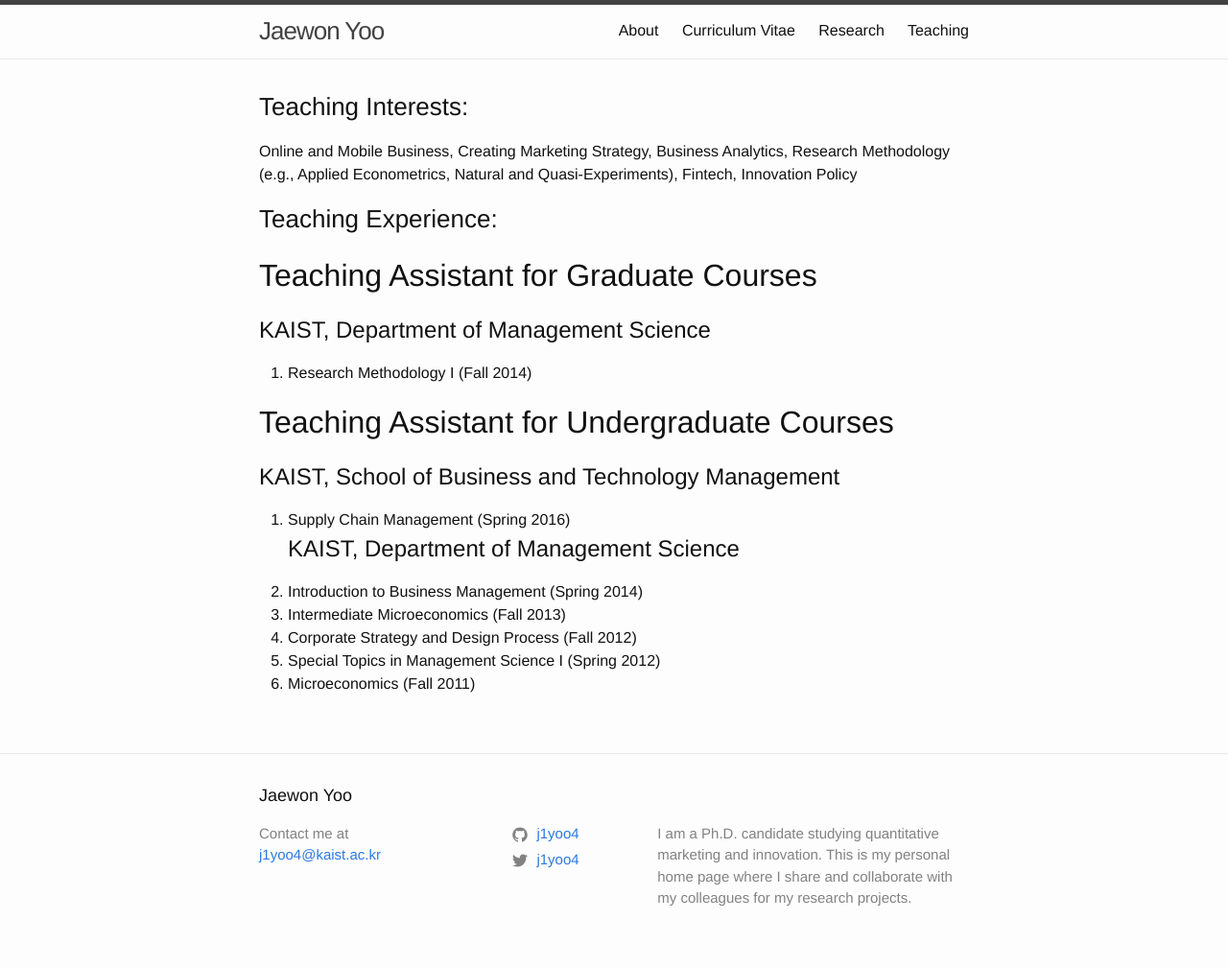
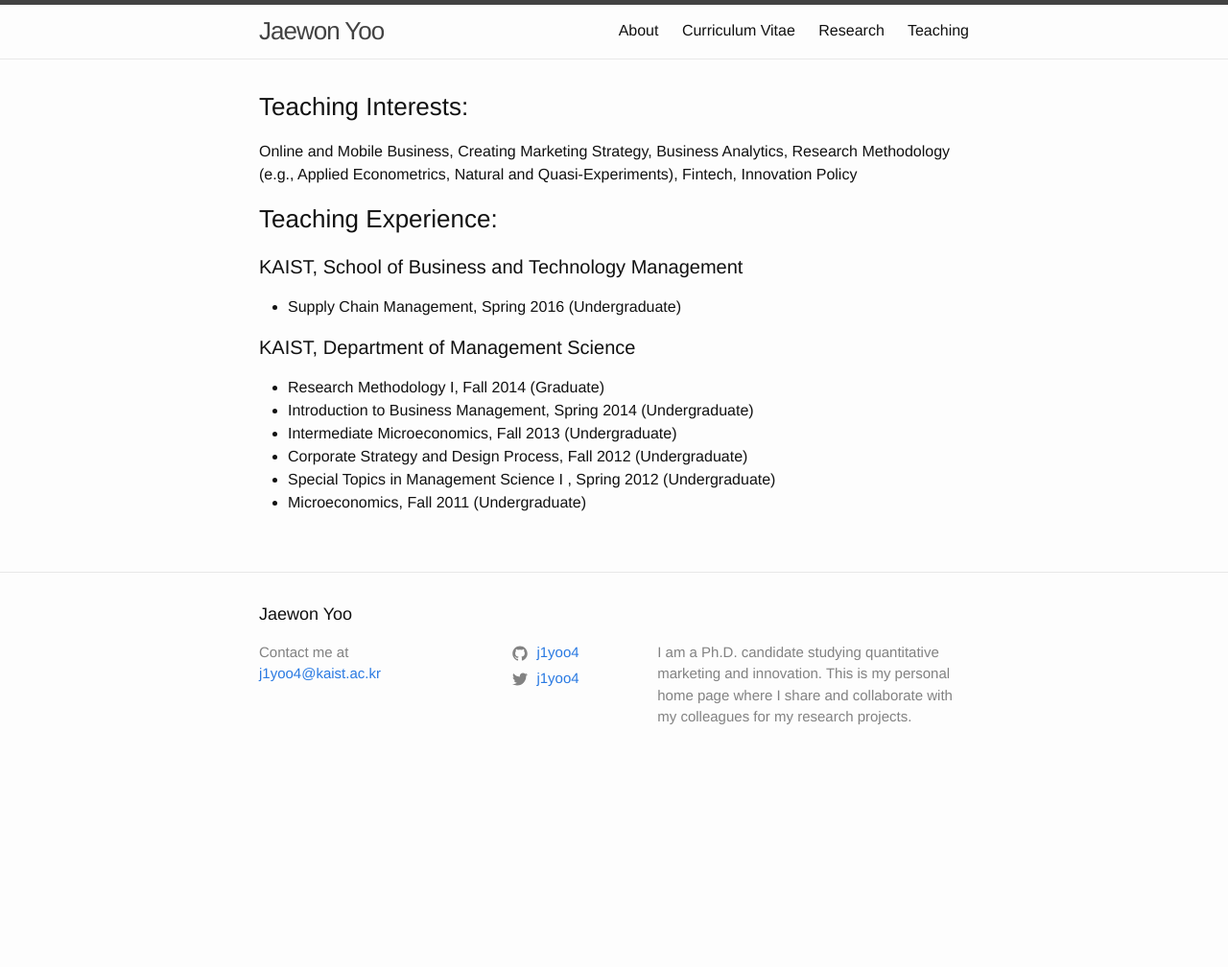
Before and after one commit to j1yoo/j1yoo.github.io, a Jekyll site: the page built from teaching.markdown, in a window 1280 px wide. Shown: the whole page at 96% size. Built offline with Jekyll 4.4.1, drawn with Linux system fonts in a browser that asks for light colours; after the commit the page ends 900 px from its top, so only the background shows below that.

Commit message:
Update teaching.markdown

```diff
--- a/teaching.markdown
+++ b/teaching.markdown
@@ -8,16 +8,13 @@
 Online and Mobile Business, Creating Marketing Strategy, Business Analytics, Research Methodology (e.g., Applied Econometrics, Natural and Quasi-Experiments), Fintech, Innovation Policy
 
 ### Teaching Experience:
-## Teaching Assistant for Graduate Courses
-# KAIST, Department of Management Science
-1. Research Methodology I (Fall 2014)
+#### KAIST, School of Business and Technology Management
+* Supply Chain Management, Spring 2016 (Undergraduate)
 
-## Teaching Assistant for Undergraduate Courses
-# KAIST, School of Business and Technology Management
-2. Supply Chain Management (Spring 2016)
-# KAIST, Department of Management Science
-3. Introduction to Business Management (Spring 2014)
-4. Intermediate Microeconomics (Fall 2013)
-5. Corporate Strategy and Design Process (Fall 2012)
-6. Special Topics in Management Science I <Innovation and Sustainability> (Spring 2012)
-7. Microeconomics (Fall 2011)
+#### KAIST, Department of Management Science
+* Research Methodology I, Fall 2014 (Graduate)
+* Introduction to Business Management, Spring 2014 (Undergraduate)
+* Intermediate Microeconomics, Fall 2013 (Undergraduate)
+* Corporate Strategy and Design Process, Fall 2012 (Undergraduate)
+* Special Topics in Management Science I <Innovation and Sustainability>, Spring 2012 (Undergraduate)
+* Microeconomics, Fall 2011 (Undergraduate)
```
